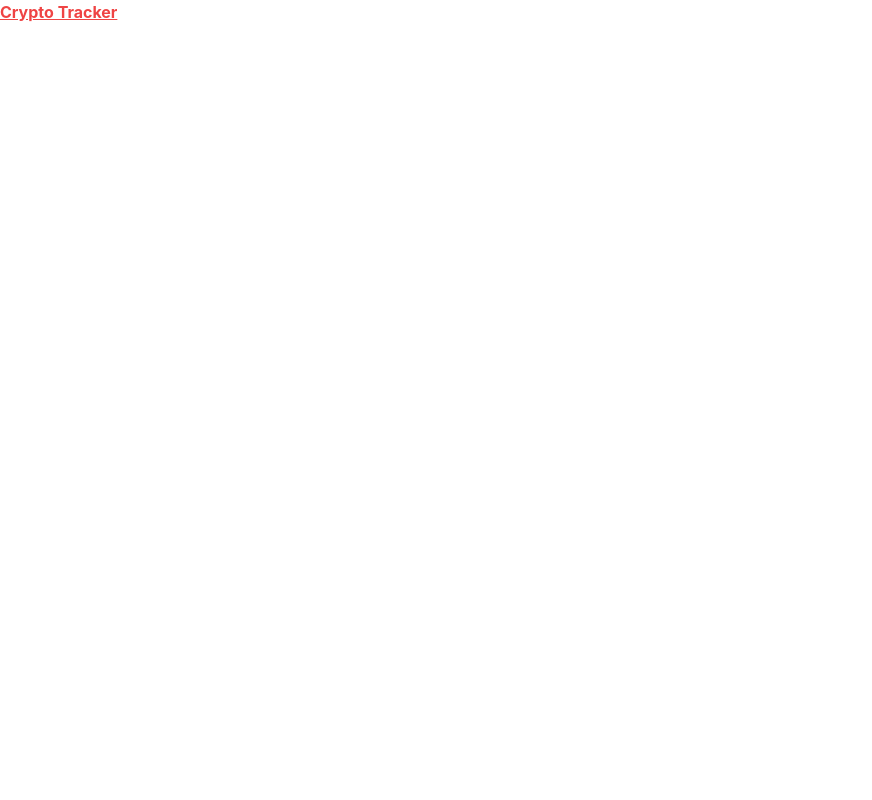
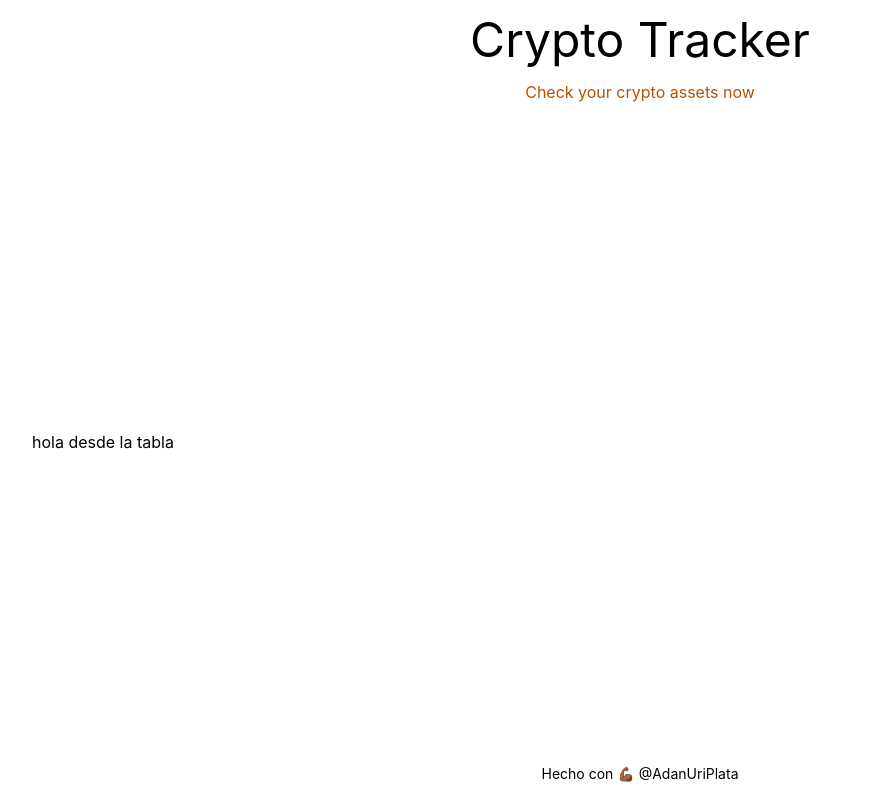
Before and after one commit to adanuriplata/cryptotracker, a Next.js app: page / in a window 1280 px wide. Shown: the whole page, without its empty margins (0-872 px from the left). Built offline with nearby package versions, Linux system fonts and the light colour scheme.

Commit message:
Feat: Added basic layout

```diff
--- /dev/null
+++ b/components/CryptoTable.tsx
@@ -0,0 +1,7 @@
+export const CryptoTable = () => {
+  return (
+    <div>
+      <h1>hola desde la tabla</h1>
+    </div>
+    )
+}
--- /dev/null
+++ b/components/index.ts
@@ -0,0 +1,2 @@
+export * from './CryptoTable';
+export * from './layout/MainLayout';
--- /dev/null
+++ b/components/layout/Footer.tsx
@@ -0,0 +1,3 @@
+export const Footer = () => {
+  return <div className="text-center text-sm">Hecho con 💪🏾 @AdanUriPlata</div>;
+};
--- /dev/null
+++ b/components/layout/Header.tsx
@@ -0,0 +1,12 @@
+export const Header = () => {
+  return (
+    <div className="text-center text-5xl">
+      <h1>Crypto Tracker</h1>
+      <div className="m-4">
+        <p className=" text-base text-amber-700 ">
+          Check your crypto assets now
+        </p>
+      </div>
+    </div>
+  );
+};
--- /dev/null
+++ b/components/layout/MainLayout.tsx
@@ -0,0 +1,13 @@
+import { FC, PropsWithChildren } from 'react';
+import { Footer } from './Footer';
+import { Header } from './Header';
+
+export const MainLayout: FC<PropsWithChildren> = ({ children }) => {
+  return (
+    <div className=" container py-4 px-8 flex flex-col justify-between h-screen ">
+      <Header />
+      {children}
+      <Footer />
+    </div>
+  );
+};
--- /dev/null
+++ b/components/layout/index.ts
@@ -0,0 +1,3 @@
+export * from './MainLayout'
+export * from './Header'
+export * from './Footer'
--- a/pages/index.tsx
+++ b/pages/index.tsx
@@ -1,11 +1,12 @@
-import type { NextPage } from 'next'
+import type { NextPage } from 'next';
+import { CryptoTable, MainLayout } from '../components';
 
 const Home: NextPage = () => {
   return (
-    <h1 className=" text-red-500 font-bold underline">
-      Crypto Tracker
-    </h1>
-  )
-}
+    <MainLayout>
+      <CryptoTable />
+    </MainLayout>
+  );
+};
 
-export default Home
+export default Home;
```
